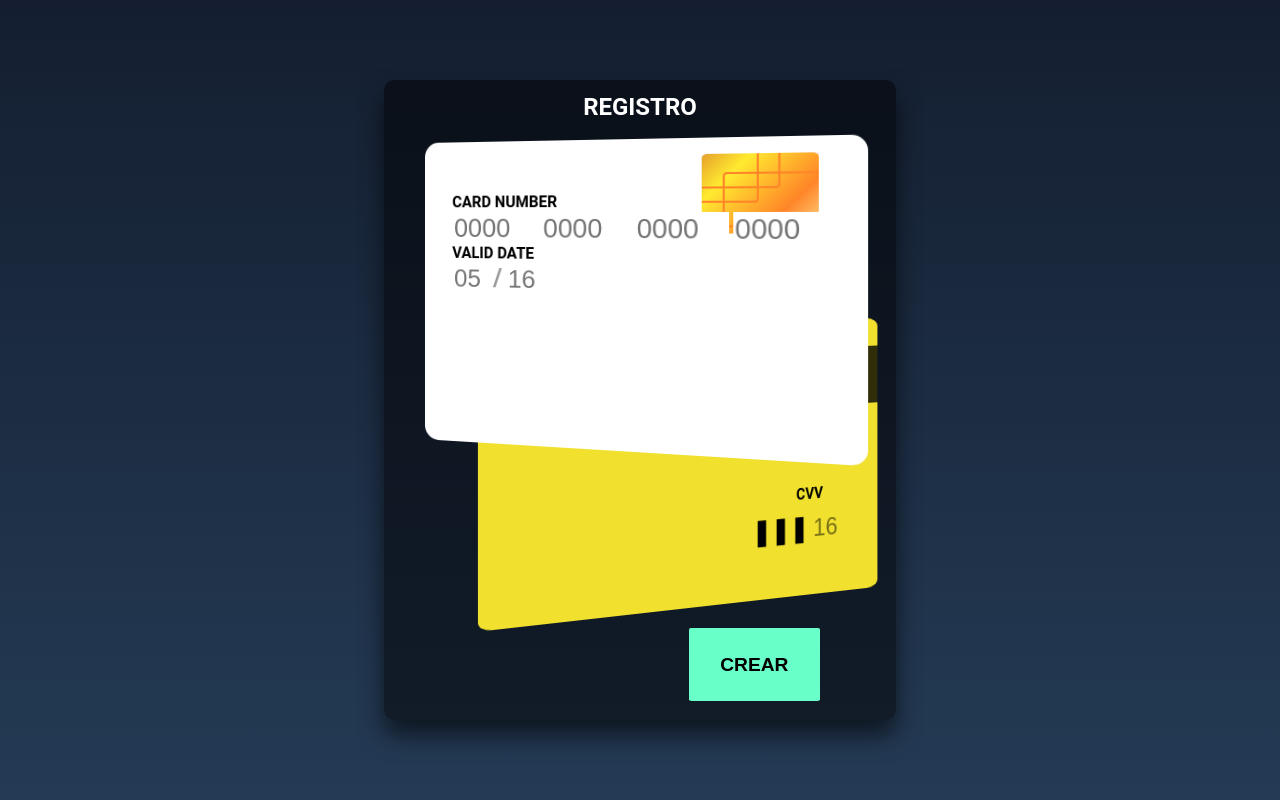
After one commit to DonJuanFederico/Konguitos_Casino, a Flask app: template flaskProject/templates/tarjeta.html in a window 1280 px wide. The commit adds this page. Run offline with Flask 3, Linux system fonts and the light colour scheme; the template is opened without the code that fills it, so the values that code supplies are empty.

Commit message:
Registro Usuario 1.0

```diff
--- a/flaskProject/main.py
+++ b/flaskProject/main.py
@@ -6,17 +6,54 @@ app = Flask(__name__)
 #def init():
 #    return render_template('carga.html')
 
-@app.route('/')
+@app.route('/',methods=['GET','POST'])
 def inicio():
-    return render_template('inicio.html')
+    if request.method == 'GET': # GET
+            return render_template('inicio.html')
+    else: # POST datosTarjeta
+            print("Tarjeta")
+            numero4 = request.form['numero4']
+            numero8 = request.form['numero8']
+            numero12 = request.form['numero12']
+            numero16 = request.form['numero16']
+            dia = request.form['dia']
+            mes = request.form['mes']
+            cvv = request.form['cvv']
+            print("Nº Tarjeta:", numero4,numero8,numero12,numero16)
+            print("Caducidad:", dia,"/",mes)
+            print("CVV:", cvv)
+            return render_template('inicio.html')
 
-@app.route('/Juegos/')
+@app.route('/Juegos/',methods=['POST'])
 def index():
-    return render_template('pantallaJuegos.html')  # reconoce automaticamente la carpeta templates y de ahi eliges el html
+    if request.method == 'POST':
+        nombreUsuario = request.form['nombreUsuario']
+        contraseña = request.form['contraseña']
+        print("Nombre de usuario:", nombreUsuario)
+        print("Contraseña:", contraseña)
+        return render_template('pantallaJuegos.html')
 
 @app.route('/Registro/')
 def registro():
     return render_template('registro.html')
+@app.route('/Usuario/',methods=['POST'])
+def tarjeta():
+    if request.method == 'POST':
+        nombre = request.form['nombre']
+        apellido = request.form['apellido']
+        telefono = request.form['telefono']
+        DNI = request.form['DNI']
+        correo = request.form['correo']
+        nombreUsuario = request.form['nombreUsuario']
+        contraseña = request.form['contraseña']
+        print("Nombre:", nombre)
+        print("Apellido:", apellido)
+        print("Telefono:", telefono)
+        print("DNI:", DNI)
+        print("Correo:", correo)
+        print("Nombre de usuario:", nombreUsuario)
+        print("Contraseña:", contraseña)
+        return render_template('tarjeta.html')
 
 @app.route('/Carta_mas_alta/')
 def juego_cartas():
--- /dev/null
+++ b/flaskProject/static/css/tarjeta.css
@@ -0,0 +1,209 @@
+@import url("https://fonts.googleapis.com/css?family=Poppins:400,500,600,700,800,900");
+
+html {
+  height: 100%;
+}
+body {
+  margin:0;
+  padding:0;
+  font-family: 'Roboto', sans-serif;
+    font-weight: bold;
+  text-transform: uppercase;
+  background: linear-gradient(#141e30, #243b55);
+}
+
+.login-box {
+  position: absolute;
+  top: 50%;
+  left: 50%;
+  width: 40%;
+  height: 80%;
+  padding: 1%;
+  transform: translate(-50%, -50%);
+  background: rgba(0,0,0,.5);
+  box-sizing: border-box;
+  box-shadow: 0 15px 25px rgba(0,0,0,.6);
+  border-radius: 10px;
+}
+
+.login-box h2 {
+  margin: 0 0 0;
+  padding-right: 0;
+  color: #ffffff;
+  text-align: center;
+}
+
+
+
+.wrap{
+	width:30%;
+	height:30%;
+	perspective: 1000px;
+}
+
+.holo{
+	overflow:hidden;
+	position: absolute;
+    top: 5%;
+	right:10%;
+	width: 25%;
+	height: 25%;
+	border-radius:5%;
+	background: linear-gradient(135deg, #e59f2d 0%,#ffea30 25%,#ff8528 71%,#ffdd89 100%);
+}
+
+.line{
+	margin:-20px;
+	width:90px;
+	height:50px;
+	border:2px solid #ff8528;
+	border-radius:4px;
+	&:nth-child(2){
+		margin:-40px;
+	}
+	&:nth-child(3){
+		margin: 10px 20px;
+	}
+}
+
+.face{
+	position:relative;
+	z-index:1;
+	box-sizing: border-box;
+	width: 300%;
+	height: 170%;
+    top: 10%;
+	border-radius: 15px;
+	background: white;
+	padding: 35px 30px;
+    left: 12.5%;
+	transform: rotateY(-15deg);
+
+	&:hover{
+		transform: rotateY(0deg);
+	}
+	transition: all 0.3s;
+}
+
+
+#number {
+    margin: 10% 0 5%;
+    position: relative;
+    display: inline-block;
+
+    &:before {
+        position: absolute;
+        font-size: 100%;
+        top: -20px;
+        content: "card number";
+    }
+}
+#number	input{
+    font-size: 170%;
+    width: 23%;
+    outline: none;
+    border:none;
+}
+
+#date{
+	position: relative;
+	display:block;
+	 span{
+		float: left;
+		font-size: 26px;
+		opacity: 0.4;
+		margin-right: 4px;
+	}
+	&:before{
+		position:absolute;
+		font-size: 100%;
+		top: -20px;
+        left: 0;
+		content: "valid date";
+	}
+	 input{
+		font-size: 26px;
+		width: 40px;
+		outline: none;
+		float: left;
+		border:none;
+		text-transform: uppercase;
+	}
+}
+
+
+.back{
+	overflow:hidden;
+	position: absolute;
+	top:110%;
+	left:50%;
+	z-index:-1;
+	box-sizing: border-box;
+	width: 300%;
+	height: 154%;
+	border-radius: 3%;
+	background: #f1e02d;
+	padding: 20% 5%;
+	transform: rotateY(15deg);
+	&:before{
+		position:absolute;
+		font-size: 100%;
+		right: 15%;
+		top: 60%;
+		content: "CVV";
+	}
+	input::placeholder{
+		color: black;
+		opacity: 0.5;
+	}
+	&:hover{
+		transform: rotateY(0deg);
+	}
+	transition: all 0.3s;
+}
+
+#cvv {
+    position: absolute;
+    top: 70%;
+    right: 15px;
+}
+#cvv span{
+    font-size: 26px;
+}
+#cvv input{
+    font-size: 26px;
+    width: 60px;
+    outline: none;
+    border:none;
+    background:transparent;
+    text-transform: uppercase;
+}
+
+
+#cardline{
+	width:160%;
+	height:60px;
+	opacity:0.8;
+	background:black;
+}
+
+.sumbit{
+	position:absolute;
+	left:200%;
+	border:none;
+	outline:none;
+	background: #69ffc8;
+	width:90%;
+	height:40%;
+	border-radius:2%;
+	text-transform:uppercase;
+	font-size: 120%;
+	font-weight: 700;
+    top: 275%;
+	transform: rotateY(0deg);
+	&:hover{
+		background: #00f0ff;
+		transform: rotateY(15deg);
+	}
+	transition: all 0.3s;
+}
--- /dev/null
+++ b/flaskProject/templates/tarjeta.html
@@ -0,0 +1,47 @@
+<!DOCTYPE html>
+<html lang="es">
+<head>
+    <meta charset="UTF-8">
+    <meta name="viewport" content="width=device-width, initial-scale=1.0">
+    <title>Tarjeta</title>
+    <link rel="stylesheet" href="../static/css/tarjeta.css">
+</head>
+<body>
+<form method="POST" action="/">
+    <div class="login-box">
+      <h2>Registro</h2>
+
+        <div class="wrap">
+            <div class="face">
+                <div class="holo">
+                    <div class="line"></div>
+                    <div class="line"></div>
+                    <div class="line"></div>
+                </div>
+                <div id="number">
+                    <input placeholder="0000" maxlength="4" type="password" required="" name ="numero4">
+                    <input placeholder="0000" maxlength="4" type="password" required="" name ="numero8">
+                    <input placeholder="0000" maxlength="4" type="password" required="" name ="numero12">
+                    <input placeholder="0000" maxlength="4" type="password" required="" name="numero16">
+                </div>
+
+                <div id="date">
+                    <input placeholder="05" maxlength="2" required="" name="dia">
+                    <span>/</span>
+                    <input placeholder="16" maxlength="2" required="" name="mes">
+                </div>
+            </div>
+            <div class="back">
+                <div id="cardline"></div>
+                <div id="cvv">
+                    <span>&#x275A;&#x275A;&#x275A;</span>
+                    <input placeholder="16" maxlength="3" required="" name="cvv">
+                </div>
+            </div>
+            <button type="submit" class="sumbit">CREAR</button>
+        </div>
+    </div>
+    </form>
+    <script src="../static/js/tarjeta.js"></script>
+</body>
+</html>
```
Also changed, not shown: flaskProject/static/css/registro.css (added, +84 -0 lines), flaskProject/static/js/tarjeta.js (added, +40 -0 lines), flaskProject/templates/inicio.html (+6 -16 lines), flaskProject/templates/registro.html (+41 -3 lines).
